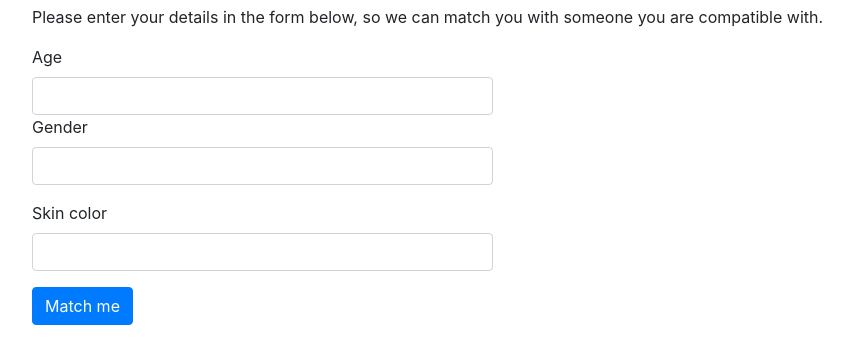
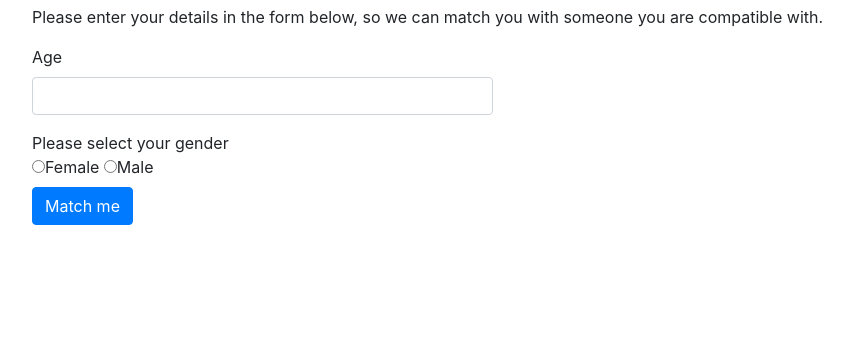
Before and after one commit to RosemaryOjwang/Celebrity-Dating-Quiz, a plain HTML site: page index.html in a window 1280 px wide. Shown: the part 51-414 px from the top of the page, without its empty margins (96-949 px from the left). Drawn offline with Linux system fonts and the light colour scheme.

Commit message:
add genderError and ageError

```diff
--- a/index.html
+++ b/index.html
@@ -3,7 +3,7 @@
 
 <head>
   <title>Celebrity Dating Quiz</title>
-  <link href = "css/bootstrap.css" rel = "stylesheet" type = "text/css">
+  <link href="css/bootstrap.css" rel="stylesheet" type="text/css">
     <link href="css/styles.css" rel="stylesheet" type="text/css">
   <script src="js/scripts.js"></script>
 </head>
@@ -13,30 +13,38 @@
     <h1>Celebrity Dating Quiz</h1>
     <p>Please enter your details in the form below, so we can match you with someone you are compatible with.</p>
     <form>
-      <label for = "age">Age</label>
-      <input type = "text" id = "age"  class = "form-control" name = "age" required><p>
-      <label for = "gender">Gender</label>
-      <input type = "text" id = "gender" name = "gender" class = "form-control" required><p>
-      <label for = "skin_color">Skin color</label>
-      <input type = "text" id = "skin_color" name = "skin_color" class = "form-control" required><p>
-      <button type="submit" class = "btn btn-primary">Match me</button>
+      <label for="age">Age</label>
+      <input type="number" id="age" class="form-control" name="age">
+      <p>
+      <div id="ageError" class="hidden">
+        Please enter your age.
+      </div>
+      <!--<label for="gender">Your Gender</label><br>-->
+      Please select your gender<br>
+      <label><input type="radio" id="gender" name="gender" value="female">Female</label>
+      <label><input type="radio" id="gender" name="gender" value="male">Male</label><br>
+      <div id="genderError" class="hidden">
+        Error! Please select your gender.
+      </div>
+     <!-- <button type="submit">Match Me</button>-->
+      <button type="submit" class="btn btn-primary">Match me</button>
     </form>
   </div>
-    <div id = "errorMessaGE" class = "hidden">
-      Error! Pleas fill all blank fields.
+  <div id="error" class="hidden">
+    Error! We are unable to match you with anyone. Please come back when you are 18.
   </div>
-  <div id = "Nazizi" class = "hidden">
-    <div class = "card card-body card-text">
+  <div id="Nazizi" class="hidden">
+    <div class="card card-body card-text">
       Wow, you are compatible with Nazizi!
     </div>
   </div>
-  <div id = "Jalas" class = "hidden">
-    <div class = "card card-body card-text">
+  <div id="Jalas" class="hidden">
+    <div class="card card-body card-text">
       Congratulations, you are compatible with Jalas!
     </div>
   </div>
-  <div id = "JuaCali" class = "hidden">
-    <div class = "card card-body card-text">
+  <div id="JuaCali" class="hidden">
+    <div class="card card-body card-text">
       Alas, you are compatible with JuaCali.
     </div>
   </div>
```
Lines whose indentation alone changed are shown as unchanged.
